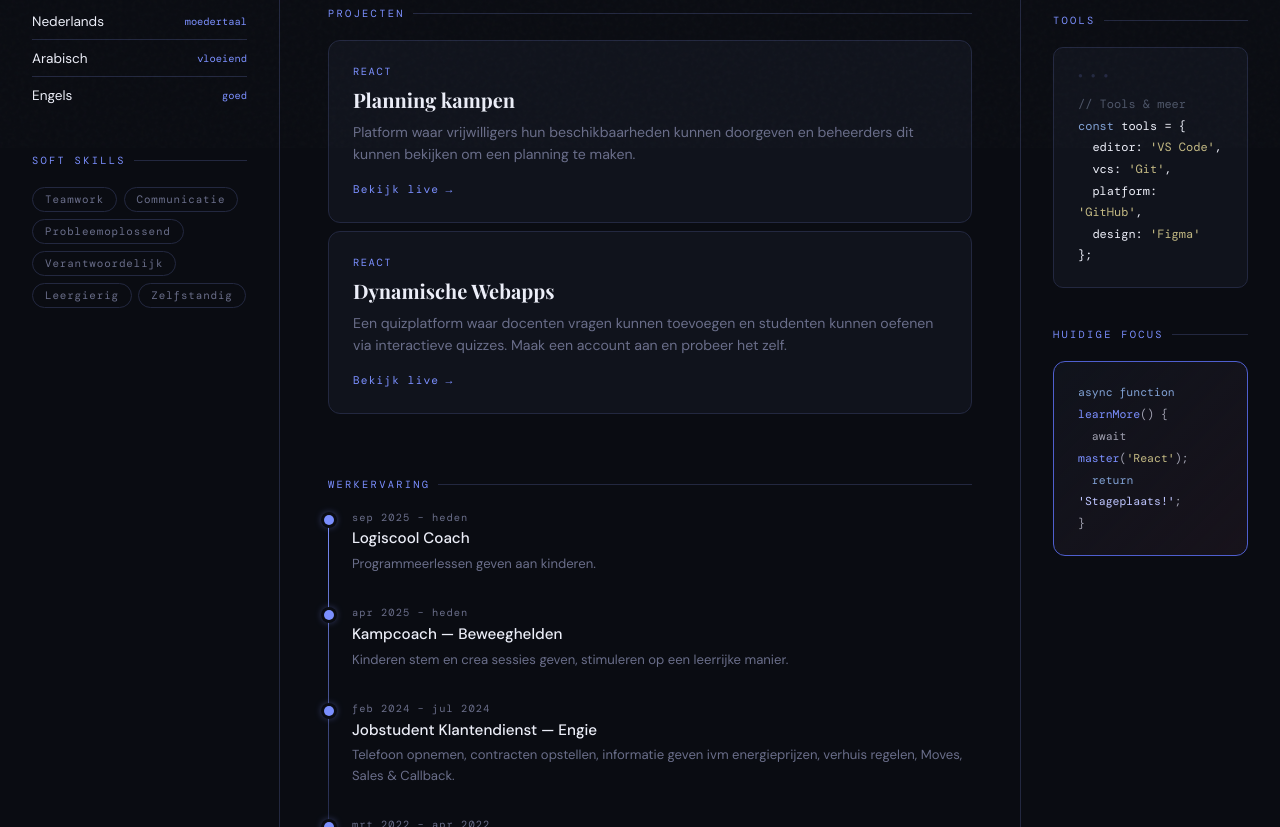
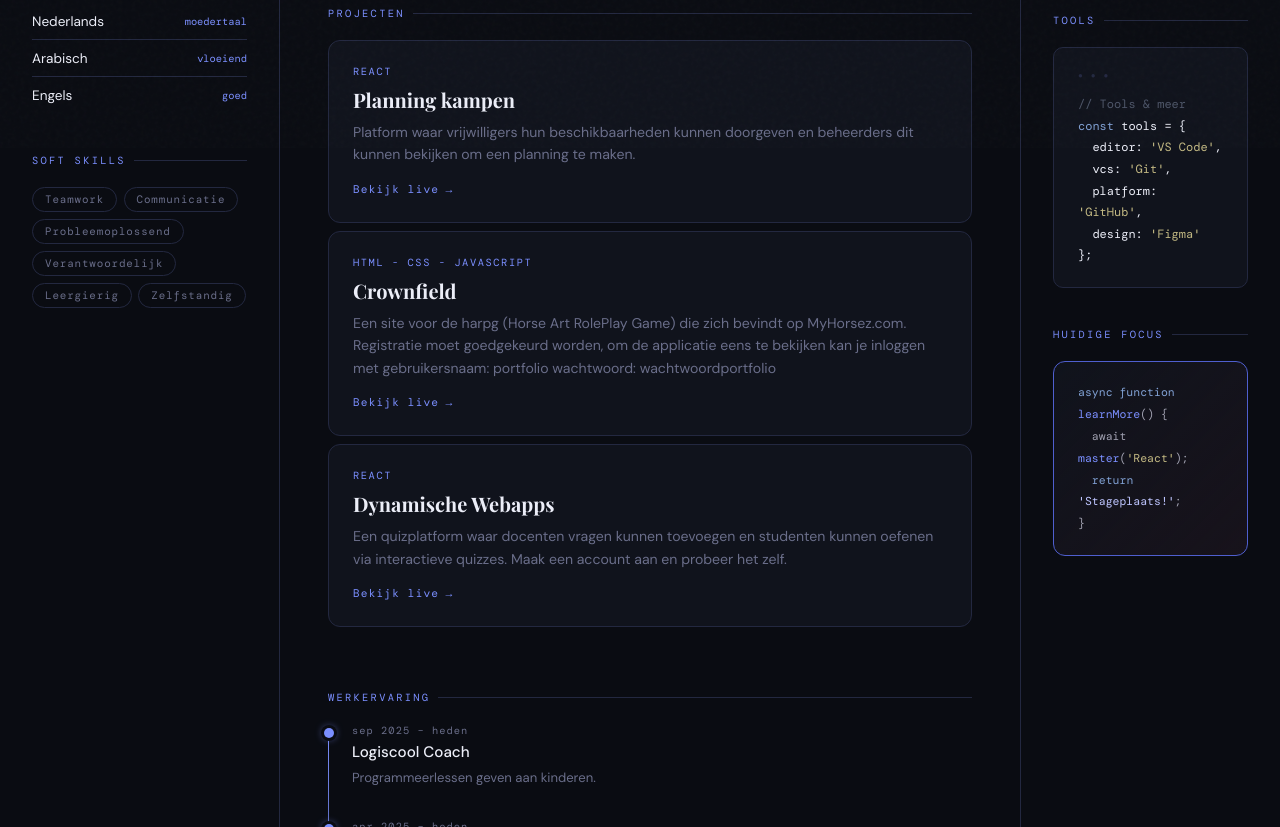
Before and after one commit to IkramBz/PortfolioIkram, a website: page index.html in a window 1280 px wide. Shown: the part 652-1479 px from the top of the page. Drawn offline with nearby package versions, Linux system fonts and the light colour scheme; a web font is replaced by a local one.

Commit message:
portfolio, crownfield toegevoegd

```diff
--- a/index.html
+++ b/index.html
@@ -546,6 +546,20 @@
         </div>
         <div class="projects-grid">
 
+            <a href="https://crownfield-stud.web.app/" target="_blank" class="project-card">
+                <div class="project-tag">HTML - CSS - JAVASCRIPT</div>
+                <div class="project-title">Crownfield</div>
+                <p class="project-desc">
+                    Een site voor de harpg (Horse Art RolePlay Game) die zich bevindt op MyHorsez.com.
+                    Registratie moet goedgekeurd worden, om de applicatie eens te bekijken kan je
+                    inloggen met gebruikersnaam: portfolio wachtwoord: wachtwoordportfolio
+                </p>
+                <span class="project-link">Bekijk live</span>
+            </a>
+
+        </div>
+        <div class="projects-grid">
+
             <a href="https://eindopdrachtikramda.onrender.com/" target="_blank" class="project-card">
                 <div class="project-tag">React </div>
                 <div class="project-title">Dynamische Webapps</div>
```
